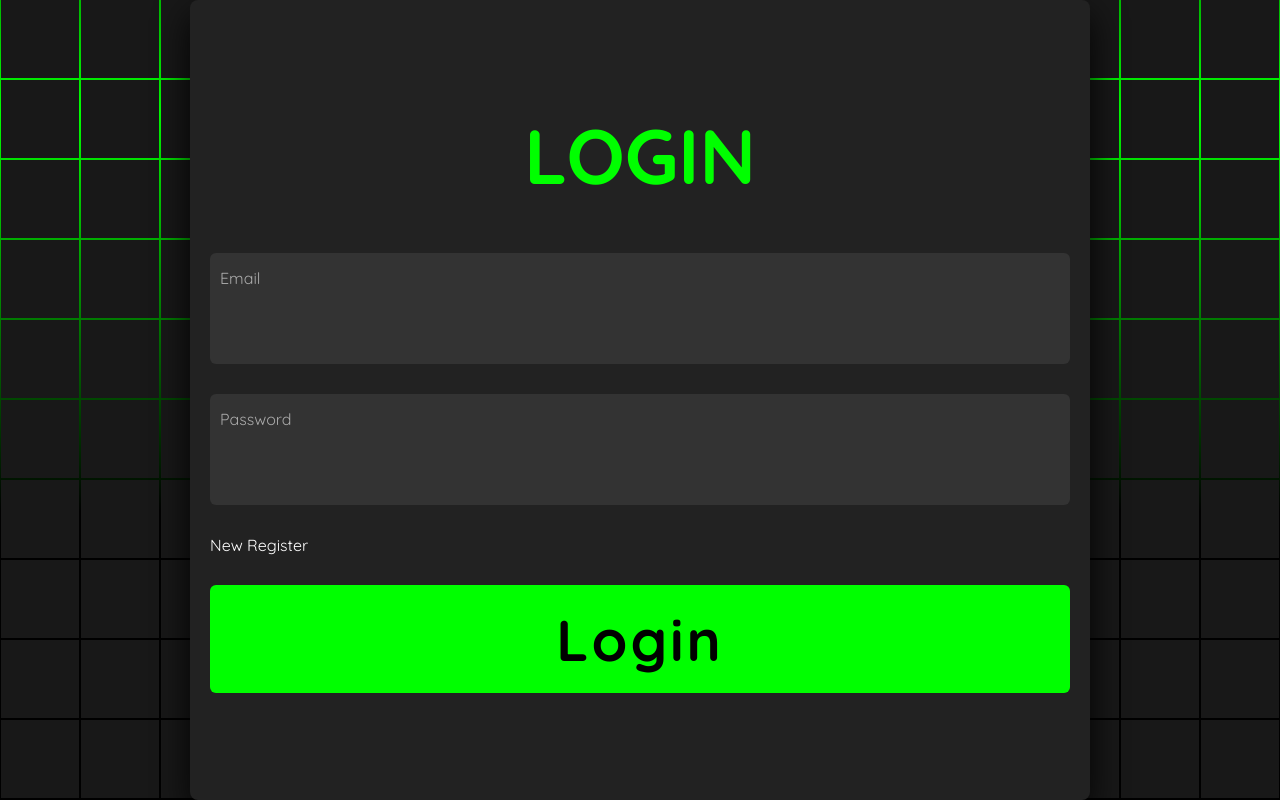
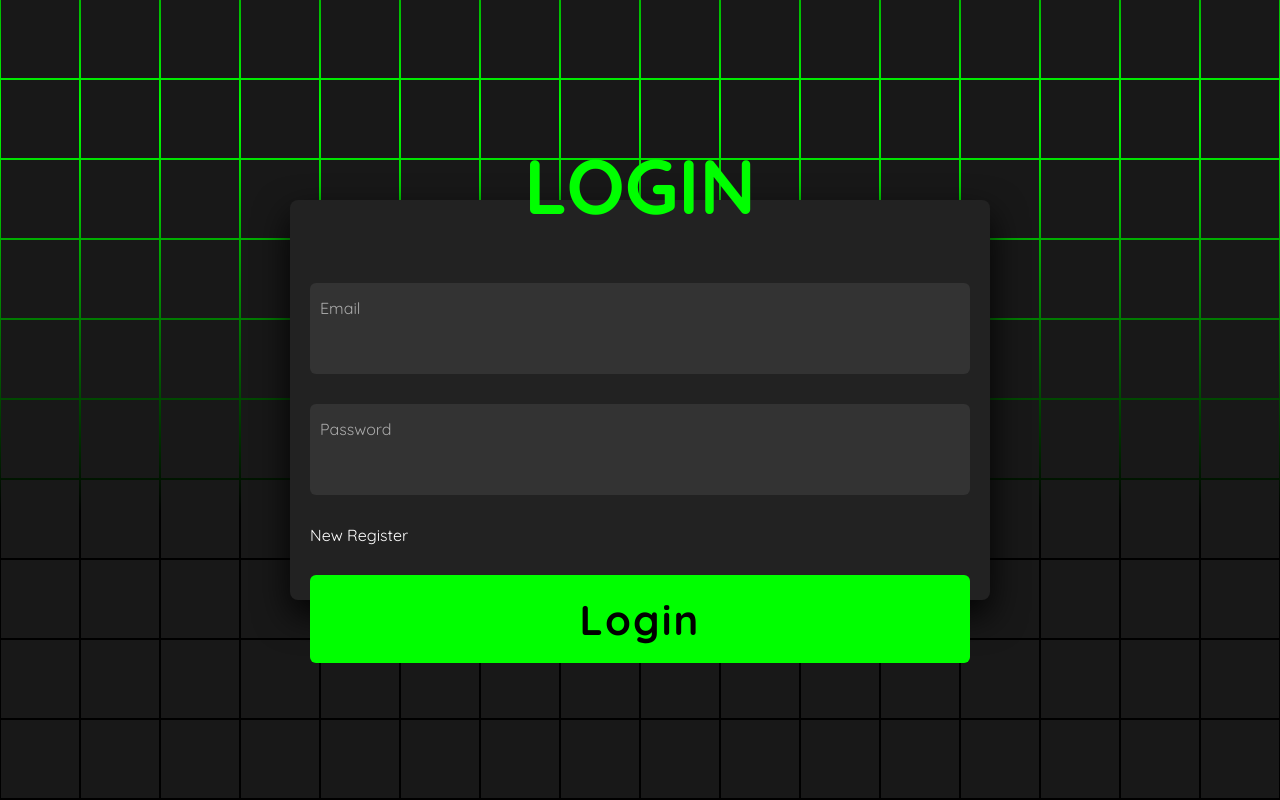
Before and after one commit to Unesh525/USINDIA, a Django app: page /Login/ in a window 1280 px wide. Run offline with Django 5.2, Linux system fonts and the light colour scheme.

Commit message:
Update Login.html

```diff
--- a/app1/templates/Login.html
+++ b/app1/templates/Login.html
@@ -77,11 +77,11 @@ section span:hover {
 
 section .signin {
   position: absolute;
-  width: 900px;
+  width: 700px;
   max-width: 100vw;
   background: #222;
   z-index: 1000;
-  height: 800px;
+  height: 400px;
   display: flex;
   justify-content: center;
   align-items: center;
@@ -129,7 +129,7 @@ section .signin .content .form .inputBox input {
   border-radius: 6px;
   color: #fff;
   font-weight: 500;
-  font-size: 3.2em;
+  font-size: 2.2em;
 }
 
 section .signin .content .form .inputBox i {
@@ -174,7 +174,7 @@ section .signin .content .form .inputBox i {
   background: #0f0;
   color: #000;
   font-weight: 700;
-  font-size: 3.6em;
+  font-size: 2.6em;
   letter-spacing: 0.05em;
   cursor: pointer;
   border-radius: 6px;
```
